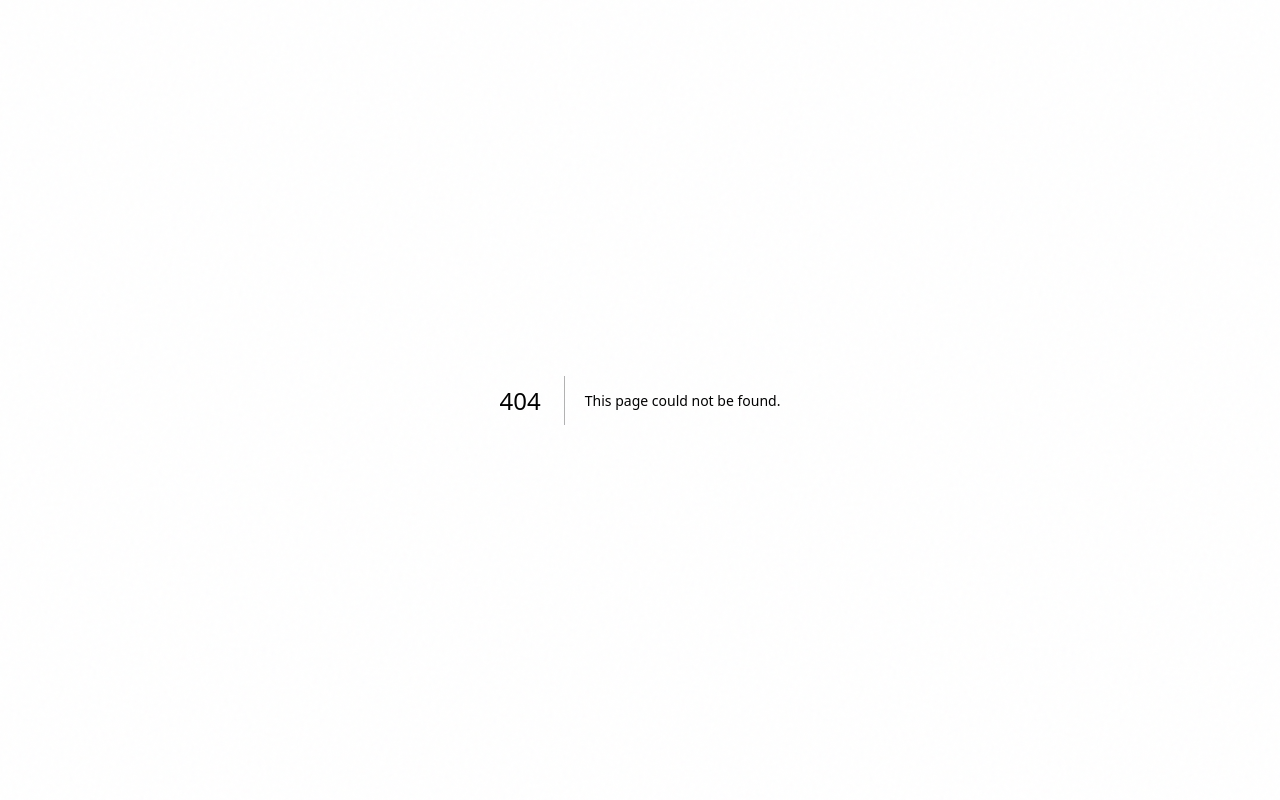
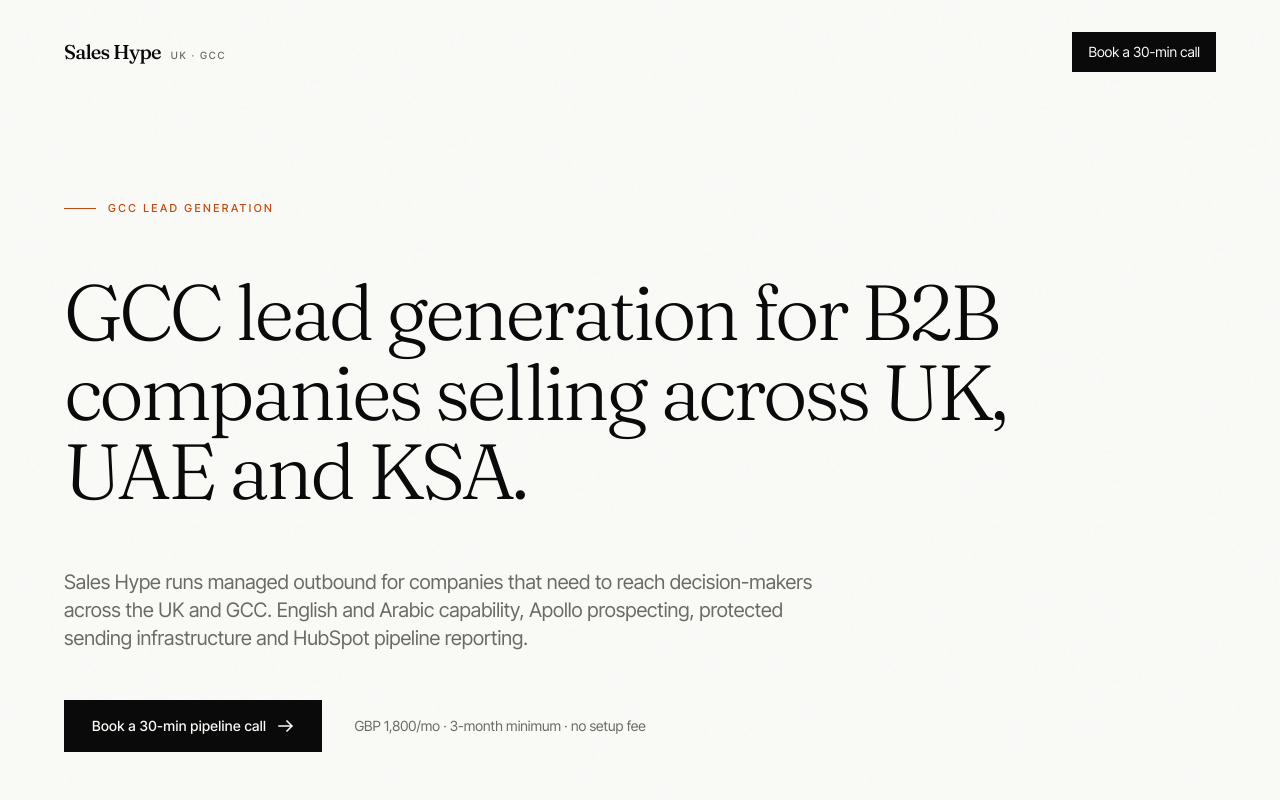
Before and after one commit to tareq-arch/saleshype-site, a Next.js app: page /gcc-lead-generation in a window 1280 px wide. Before the commit this address had no page. Shown: the top 800 px of the page. Built offline with nearby package versions, Linux system fonts and the light colour scheme.

Commit message:
Add GCC lead generation page

```diff
--- /dev/null
+++ b/app/gcc-lead-generation/page.tsx
@@ -0,0 +1,31 @@
+import type { Metadata } from "next";
+import { SeoLandingPage } from "../seo-page-template";
+
+export const metadata: Metadata = {
+  title: "GCC Lead Generation for B2B Companies",
+  description: "GCC lead generation for UK and regional B2B companies. Sales Hype runs English and Arabic outbound with Apollo, HubSpot and deliverability infrastructure.",
+  alternates: { canonical: "/gcc-lead-generation" },
+};
+
+export default function Page() {
+  return (
+    <SeoLandingPage
+      eyebrow="GCC lead generation"
+      title="GCC lead generation for B2B companies selling across UK, UAE and KSA."
+      description="Sales Hype runs managed outbound for companies that need to reach decision-makers across the UK and GCC. English and Arabic capability, Apollo prospecting, protected sending infrastructure and HubSpot pipeline reporting."
+      primaryKeyword="GCC lead generation"
+      supportingKeywords={["Saudi B2B lead generation", "Arabic outbound lead generation", "UAE B2B lead generation", "UK to GCC outbound"]}
+      sections={[
+        { title: "GCC outbound needs local nuance", body: "A translated UK sequence is not enough. Sales Hype combines English and Arabic capability with a practical understanding of how business conversations move across GCC markets." },
+        { title: "KSA and WhatsApp matter", body: "For Saudi and wider GCC campaigns, the follow-up path may involve WhatsApp and Arabic messaging, especially after initial interest. HubSpot can support those handoffs when the pipeline is designed properly." },
+        { title: "Useful for UK companies expanding into the region", body: "Sales Hype is a fit for UK B2B companies that already know their offer works and now need a controlled outbound route into GCC markets." },
+      ]}
+      bullets={["UK, UAE, GCC and KSA market targeting.", "English and Arabic messaging capability.", "Apollo lists by geography, sector and decision-maker role.", "Secondary domains and deliverability setup.", "HubSpot routing for replies and regional pipeline visibility.", "Weekly reporting on reply quality and market response."]}
+      faqs={[
+        { question: "Does Sales Hype work with Saudi Arabia and GCC markets?", answer: "Yes. Sales Hype works across the UK and GCC, including KSA, with English and Arabic capability." },
+        { question: "Can outbound work for UK companies entering the GCC?", answer: "Yes, when the ICP, offer, messaging and follow-up route are adapted to the region. Sales Hype helps build that motion instead of simply translating a UK campaign." },
+        { question: "Do you support Arabic outbound?", answer: "Yes. Sales Hype can support Arabic messaging and region-aware follow-up, including WhatsApp paths where appropriate." },
+      ]}
+    />
+  );
+}
```
